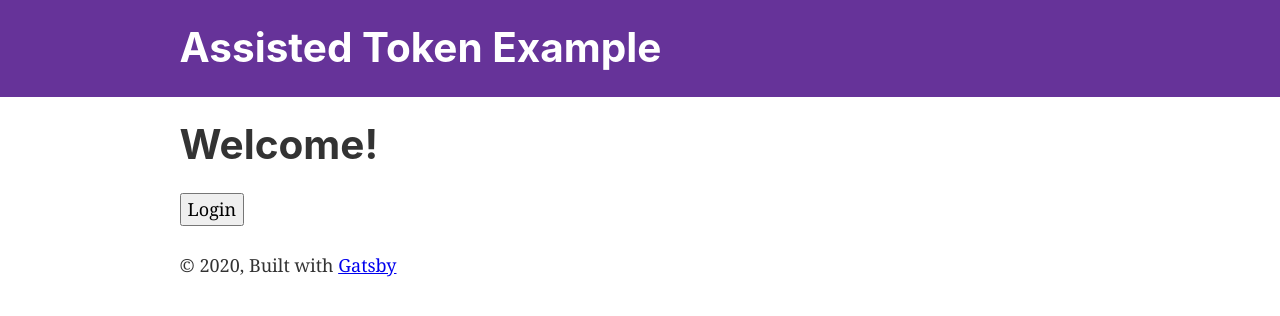
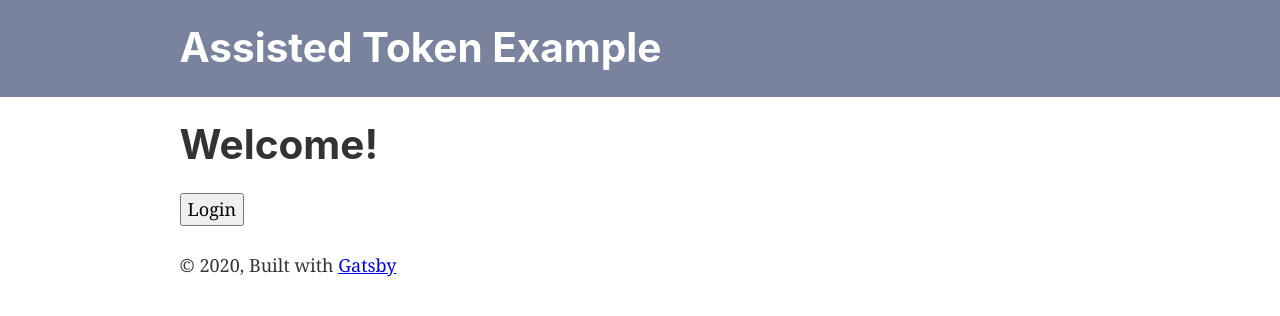
Before and after one commit to curityio/gatsby-assisted-token, a Gatsby site: page / in a window 1280 px wide. Built offline with nearby package versions, Linux system fonts and the light colour scheme; Gatsby itself is replaced by a stand-in of ours; no server answers.

Commit message:
Curity color

```diff
--- a/src/components/header.js
+++ b/src/components/header.js
@@ -5,7 +5,7 @@ import React from "react"
 const Header = ({ siteTitle }) => (
   <header
     style={{
-      background: `rebeccapurple`,
+      background: `#79839E`,
       marginBottom: `1.45rem`,
     }}
   >
```
